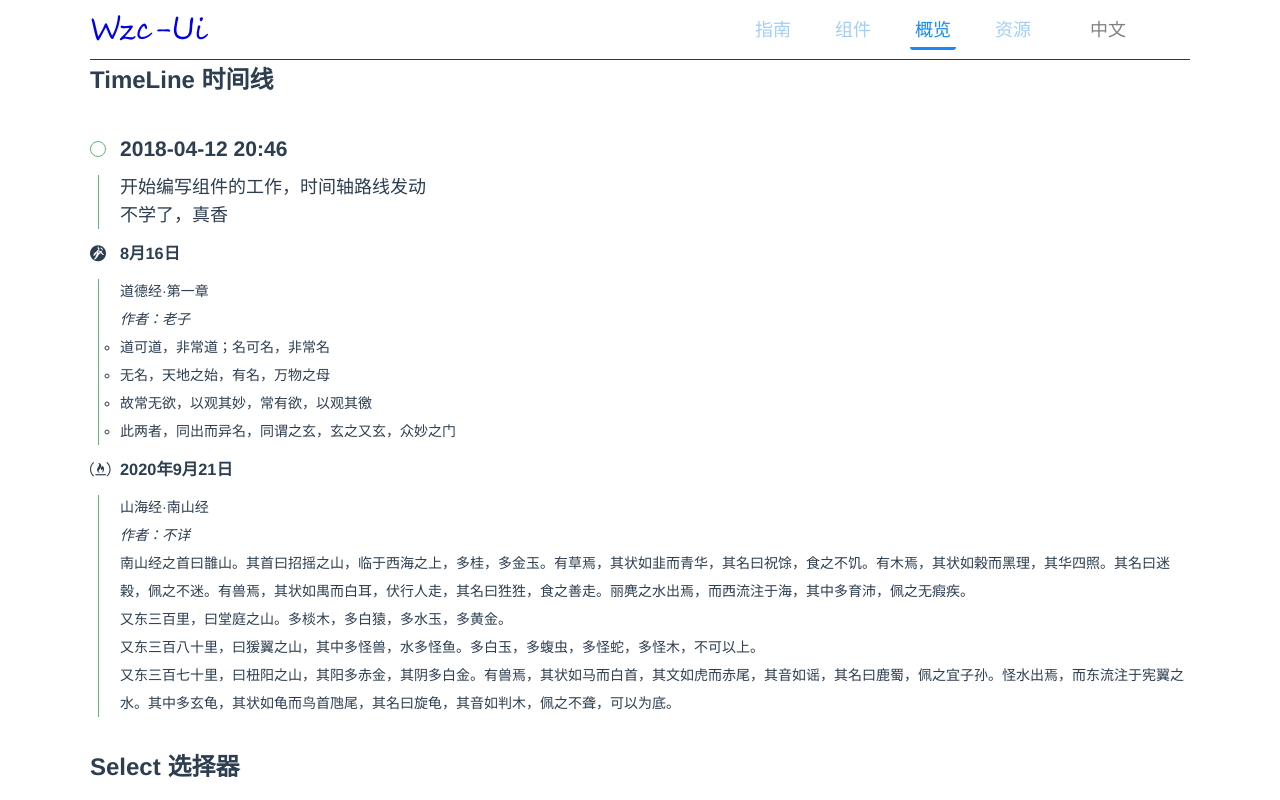
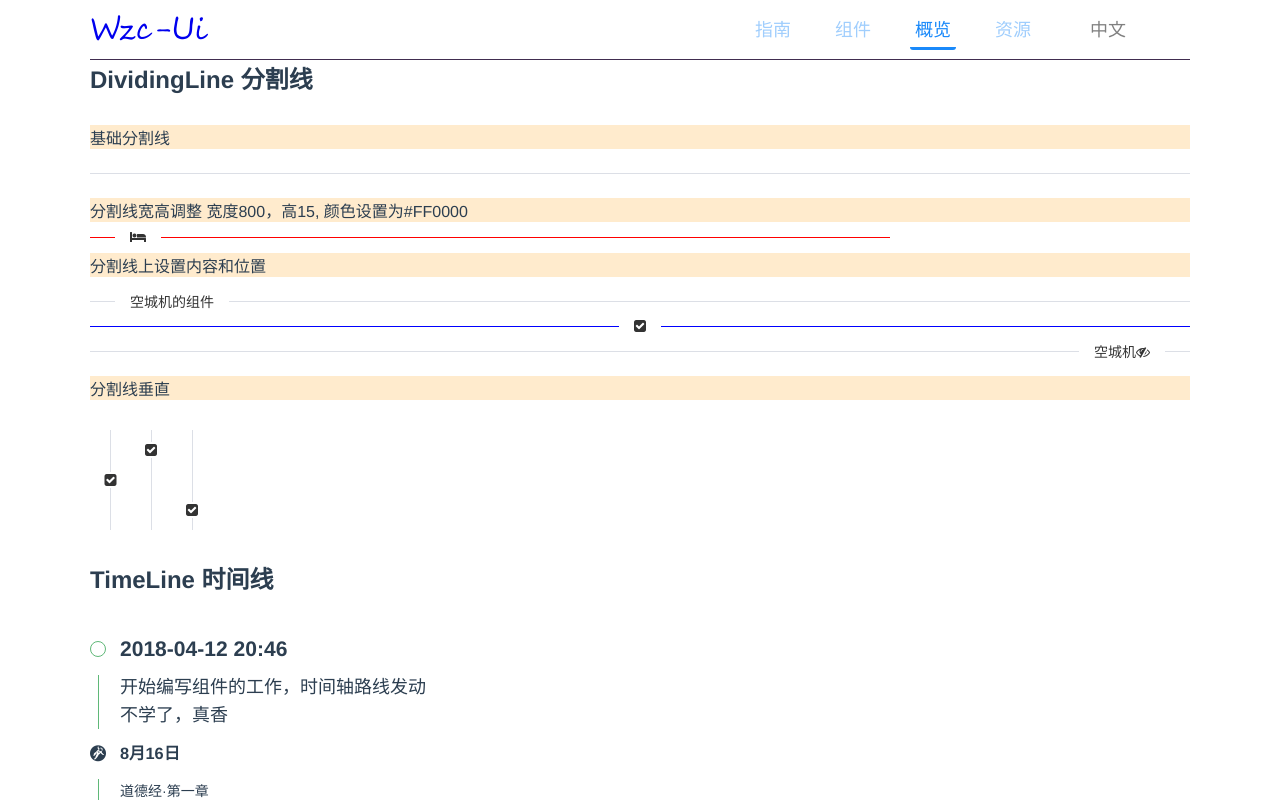
Before and after one commit to kongchengji/UiMade, a Vue app: page /#/HelloWorld in a window 1280 px wide. Built offline with nearby package versions, Linux system fonts and the light colour scheme.

Commit message:
分割线组件完成，修改时间轴组件名称

```diff
--- a/src/App.vue
+++ b/src/App.vue
@@ -33,7 +33,7 @@
   /*修改滚动条样式*/
 div::-webkit-scrollbar{
   width: 8px;
-  height:10px;
+  height:6px;
 }
 div::-webkit-scrollbar-track{
   background: #fff;
@@ -62,4 +62,10 @@ div::-webkit-scrollbar-corner{
   height: 100vh;
 }
 
+@media screen  and (max-width: 1200px)  {
+  #app {
+    overflow: auto;
+  }
+}
+
 </style>
--- /dev/null
+++ b/src/components/DividingLine/wzc-dividingline.md
@@ -0,0 +1 @@
+# 分割线
--- /dev/null
+++ b/src/components/DividingLine/wzc-dividingline.vue
@@ -0,0 +1,101 @@
+<template>
+    <div class="wzc_dividingline line-horizontal" :style="styleVar" :class="{ 'is-vertical': vertical }">
+        <div class="wzc-line-title" :class=" 'wzc-line-' + titlePosition" > <slot name="wzc_divide_title"></slot> </div>
+    </div>
+</template>
+
+<script>
+    export default {
+        name: "wzc_dividingline",
+        props: {
+            width: {
+                type: Number,
+                default: -1
+            },
+            height: {
+                type: Number,
+                default: 24,
+            },
+            titlePosition: {
+                type: String,
+                default: "left",
+            },
+            vertical: {
+                type: Boolean,
+                default: false,
+            },
+            color: {
+                type: String,
+                default: "#dcdfe6",
+            }
+        },
+        data() {
+            return {
+            };
+        },
+        mounted() {
+        },
+        watch: {},
+        methods: {},
+        components: {},
+        computed: {
+            styleVar() {
+                return {
+                    '--wzc-divide-width': this.width == -1 ? "100%" : this.width + "px" ,
+                    '--wzc-divide-margin': this.vertical ? '20px' : this.height + 'px' ,
+                    '--wzc-divide-height': this.vertical ? this.height + 'px' : 'auto' ,
+                    '--wzc-divide-color': this.color ,
+                }
+            }
+        },
+    };
+</script>
+<style scoped>
+    .wzc_dividingline {
+        background-color: var(--wzc-divide-color);
+        position: relative;
+        width: var(--wzc-divide-width);
+    }
+    .line-horizontal {
+        display: block;
+        height: 1px;
+        margin: var(--wzc-divide-margin) 0px;
+    }
+    .wzc_dividingline.is-vertical {
+        width: 1px;
+        height: var(--wzc-divide-height);
+        margin: 0 var(--wzc-divide-margin);
+    }
+    .wzc-line-title {
+        position: absolute;
+        background-color: #fff;
+        padding: 0 15px;
+        font-weight: 500;
+        color: #333;
+        font-size: 14px;
+    }
+    .wzc-line-left {
+        transform: translateY(-50%);
+        left: 25px;
+    }
+    .wzc-line-center {
+        transform: translateY(-50%) translateX(-50%);
+        left: 50%;
+    }
+    .wzc-line-right {
+        transform: translateY(-50%);
+        right: 25px;
+    }
+    .wzc_dividingline.is-vertical .wzc-line-top {
+        transform: translateY(-50%) translateX(-50%);
+        top: 20%;
+    }
+    .wzc_dividingline.is-vertical .wzc-line-center {
+        transform: translateY(-50%) translateX(-50%);
+        top: 50%;
+    }
+    .wzc_dividingline.is-vertical .wzc-line-bottom {
+        transform: translateY(50%) translateX(-50%);
+        bottom: 20%;
+    }
+</style>
--- a/src/components/HelloWorld.vue
+++ b/src/components/HelloWorld.vue
@@ -1,16 +1,62 @@
 <template>
   <div class="hello">
+    <h2>DividingLine 分割线</h2>
+    <div class="buttonlist" style="display: block">
+      <div class="fenge">基础分割线</div>
+      <wzc_dividingline></wzc_dividingline>
+      <div class="fenge">分割线宽高调整 宽度800，高15, 颜色设置为#FF0000</div>
+      <wzc_dividingline :width="800" :height="15" color="#FF0000">
+        <template v-slot:wzc_divide_title>
+          <i class="fa fa-bed"></i>
+        </template>
+      </wzc_dividingline>
+      <div class="fenge">分割线上设置内容和位置</div>
+      <wzc_dividingline>
+        <template v-slot:wzc_divide_title>
+          <div>空城机的组件</div>
+        </template>
+      </wzc_dividingline>
+      <wzc_dividingline title-position="center" color="#0000FF">
+        <template v-slot:wzc_divide_title>
+          <i class="fa fa-check-square"></i>
+        </template>
+      </wzc_dividingline>
+      <wzc_dividingline title-position="right">
+        <template v-slot:wzc_divide_title>
+          <div>空城机<i class="fa fa-eye-slash"></i></div>
+        </template>
+      </wzc_dividingline>
+      <div class="fenge">分割线垂直</div>
+      <div class="buttonlist">
+        <wzc_dividingline title-position="center" vertical :height="100">
+          <template v-slot:wzc_divide_title>
+            <i class="fa fa-check-square"></i>
+          </template>
+        </wzc_dividingline>
+        <wzc_dividingline title-position="top" vertical :height="100">
+          <template v-slot:wzc_divide_title>
+            <i class="fa fa-check-square"></i>
+          </template>
+        </wzc_dividingline>
+        <wzc_dividingline title-position="bottom" vertical :height="100">
+          <template v-slot:wzc_divide_title>
+            <i class="fa fa-check-square"></i>
+          </template>
+        </wzc_dividingline>
+      </div>
+    </div>
+
     <h2>TimeLine 时间线</h2>
     <div class="buttonlist">
       <wzc_timeline>
         <wzc_timeline_option
-          v-for = "(item, index) in activities"
-          :key = "index"
-          :timestamp = "item.timestamp"
-          :size = "item.size"
-          :icon = "item.icon"
+          v-for="(item, index) in activities"
+          :key="index"
+          :timestamp="item.timestamp"
+          :size="item.size"
+          :icon="item.icon"
         >
-          <div v-html='item.content'></div>
+          <div v-html="item.content"></div>
         </wzc_timeline_option>
       </wzc_timeline>
     </div>
@@ -30,32 +76,55 @@
     <h2>slider 滑块</h2>
     <div class="sliders">
       <div class="buttonlist">
-        <div class="sliders_text">基础使用value = {{ sliderValue }}</div>  <wzc_slider :value.sync="sliderValue"></wzc_slider>
+        <div class="sliders_text">基础使用value = {{ sliderValue }}</div>
+        <wzc_slider :value.sync="sliderValue"></wzc_slider>
       </div>
       <div class="buttonlist">
-        <div class="sliders_text">设置颜色</div>  <wzc_slider :value.sync="sliderValue" :backgroundcolor="'#13ce66'"></wzc_slider>
+        <div class="sliders_text">设置颜色</div>
+        <wzc_slider
+          :value.sync="sliderValue"
+          :backgroundcolor="'#13ce66'"
+        ></wzc_slider>
       </div>
       <div class="buttonlist">
-        <div class="sliders_text">设置显示步长为10</div>  <wzc_slider :value.sync="sliderValue2" :backgroundcolor="'#1f5ae0'" :step="10" ></wzc_slider>
+        <div class="sliders_text">设置显示步长为10</div>
+        <wzc_slider
+          :value.sync="sliderValue2"
+          :backgroundcolor="'#1f5ae0'"
+          :step="10"
+        ></wzc_slider>
       </div>
       <div class="buttonlist">
-        <div class="sliders_text">设置显示间隔点</div> <wzc_slider :value.sync="sliderValue2" :backgroundcolor="'#cc00ff'" :step="10" show-stop ></wzc_slider>
+        <div class="sliders_text">设置显示间隔点</div>
+        <wzc_slider
+          :value.sync="sliderValue2"
+          :backgroundcolor="'#cc00ff'"
+          :step="10"
+          show-stop
+        ></wzc_slider>
       </div>
       <div class="buttonlist">
-        <div class="sliders_text">设置为禁用</div> <wzc_slider :value.sync="sliderValue3" disabled ></wzc_slider>
+        <div class="sliders_text">设置为禁用</div>
+        <wzc_slider :value.sync="sliderValue3" disabled></wzc_slider>
       </div>
       <div class="buttonlist">
-        <div class="sliders_text">设置宽度为800px</div>  <wzc_slider :value.sync="sliderValue" :backgroundcolor="'#eded11'" :width="800"></wzc_slider>
+        <div class="sliders_text">设置宽度为800px</div>
+        <wzc_slider
+          :value.sync="sliderValue"
+          :backgroundcolor="'#eded11'"
+          :width="800"
+        ></wzc_slider>
       </div>
     </div>
 
     <h2>颜色选择器</h2>
     <div>
       <div class="buttonlist">
-        <div class="color_picker_dom">父组件接收到选择的颜色：<div :style="{ 'background-color': color1 }"> {{ color1 }} </div> </div>
-        <wzc_color_picker :color.sync="color1">
-        </wzc_color_picker>
-
+        <div class="color_picker_dom">
+          父组件接收到选择的颜色：
+          <div :style="{ 'background-color': color1 }">{{ color1 }}</div>
+        </div>
+        <wzc_color_picker :color.sync="color1"> </wzc_color_picker>
       </div>
     </div>
 
@@ -72,8 +141,7 @@
     <div>
       <div class="buttonlist">
         <h3>正常调用</h3>
-        <wzc_switch :value.sync="isMove1" >
-        </wzc_switch>
+        <wzc_switch :value.sync="isMove1"> </wzc_switch>
         <wzc_switch
           active-color="#13ce66"
           inactive-color="#ff4949"
@@ -205,7 +273,9 @@ import wzc_collapse from "./Collapse/wzc-collapse";
 import wzc_collapse_item from "./Collapse/wzc-collapse-item";
 import wzc_color_picker from "./ColorPicker/wzc-color-picker";
 import wzc_timeline from "./TimeLine/wzc-timeline";
-import wzc_timeline_option from "./TimeLine/wzc_timeline_option"
+import wzc_timeline_option from "./TimeLine/wzc-timeline-option";
+import wzc_dividingline from "./DividingLine/wzc-dividingline";
+
 export default {
   name: "HelloWorld",
   components: {
@@ -219,11 +289,12 @@ export default {
     wzc_slider,
     wzc_timeline,
     wzc_timeline_option,
+    wzc_dividingline,
   },
   data() {
     return {
       msg: "Welcome to Your Vue.js App",
-      color1:"#ffff00",
+      color1: "#ffff00",
       sliderValue: 30,
       sliderValue2: 20,
       sliderValue3: 42,
@@ -260,9 +331,9 @@ export default {
             开始编写组件的工作，时间轴路线发动
             <br>不学了，真香
           </p>`,
-          timestamp: '2018-04-12 20:46',
-          size: '18px',
-          icon: ''
+          timestamp: "2018-04-12 20:46",
+          size: "18px",
+          icon: "",
         },
         {
           content: `
@@ -273,9 +344,9 @@ export default {
             <li>故常无欲，以观其妙，常有欲，以观其徼</li>
             <li>此两者，同出而异名，同谓之玄，玄之又玄，众妙之门</li>
           </ul>`,
-          timestamp: '8月16日',
-          size: '14px',
-          icon: 'fa-grav'
+          timestamp: "8月16日",
+          size: "14px",
+          icon: "fa-grav",
         },
         {
           content: `
@@ -284,11 +355,11 @@ export default {
           <p>又东三百里，曰堂庭之山。多棪木，多白猿，多水玉，多黄金。 </p>
           <p>又东三百八十里，曰猨翼之山，其中多怪兽，水多怪鱼。多白玉，多蝮虫，多怪蛇，多怪木，不可以上。 </p>
           <p>又东三百七十里，曰杻阳之山，其阳多赤金，其阴多白金。有兽焉，其状如马而白首，其文如虎而赤尾，其音如谣，其名曰鹿蜀，佩之宜子孙。怪水出焉，而东流注于宪翼之水。其中多玄龟，其状如龟而鸟首虺尾，其名曰旋龟，其音如判木，佩之不聋，可以为底。</p>`,
-          timestamp: '2020年9月21日',
-          size: '14px',
-          icon: 'fa-free-code-camp'
-        }
-      ]
+          timestamp: "2020年9月21日",
+          size: "14px",
+          icon: "fa-free-code-camp",
+        },
+      ],
     };
   },
   mounted() {
@@ -332,12 +403,14 @@ export default {
 }
 h3,
 h2 {
-  margin-left: calc(50% - 550px);
+  margin:0 auto;
+  width: 1100px;
 }
 .buttonlist {
   margin: 30px auto;
   width: 1100px;
   display: flex;
+  flex-wrap: wrap;
 }
 .buttonlist .wzc_button {
   margin: 0 20px;
@@ -349,7 +422,7 @@ h2 {
   width: 280px;
   display: flex;
 }
-.color_picker_dom>div {
+.color_picker_dom > div {
   height: 24px;
   line-height: 24px;
 }
@@ -365,4 +438,9 @@ h2 {
 .sliders_text {
   width: 200px;
 }
+.fenge {
+  margin: 15px 0px;
+  width: 100%;
+  background-color: blanchedalmond;
+}
 </style>
```
Also changed, not shown: src/components/TimeLine/wzc-timeline-option.vue (renamed from src/components/TimeLine/wzc_timeline_option.vue).
